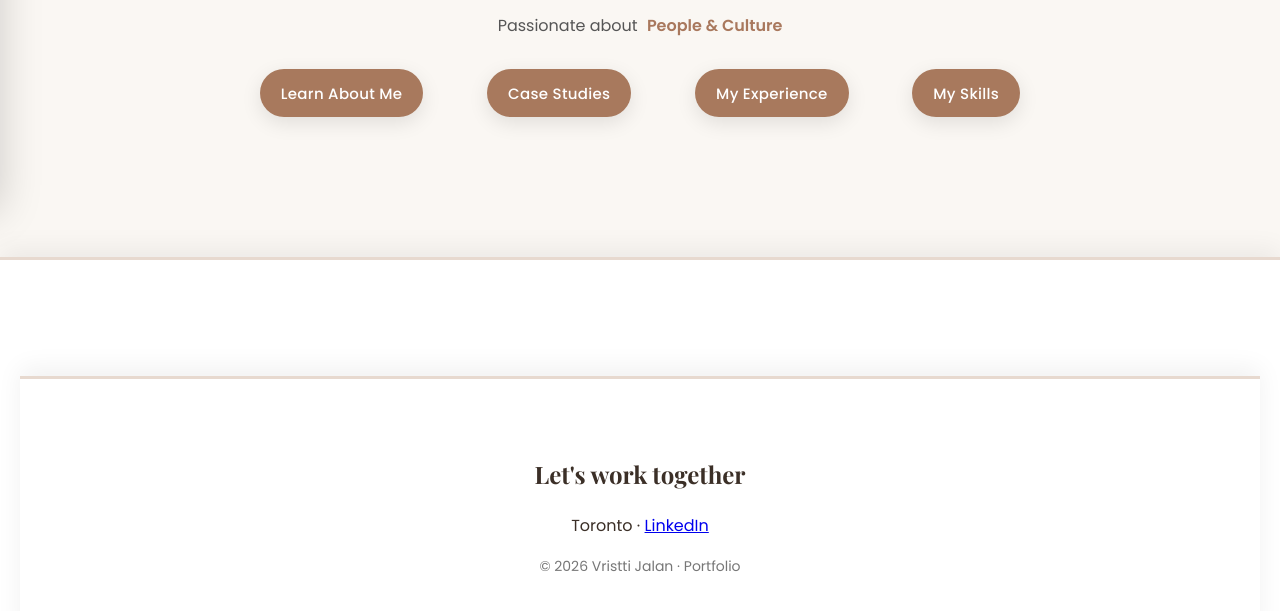
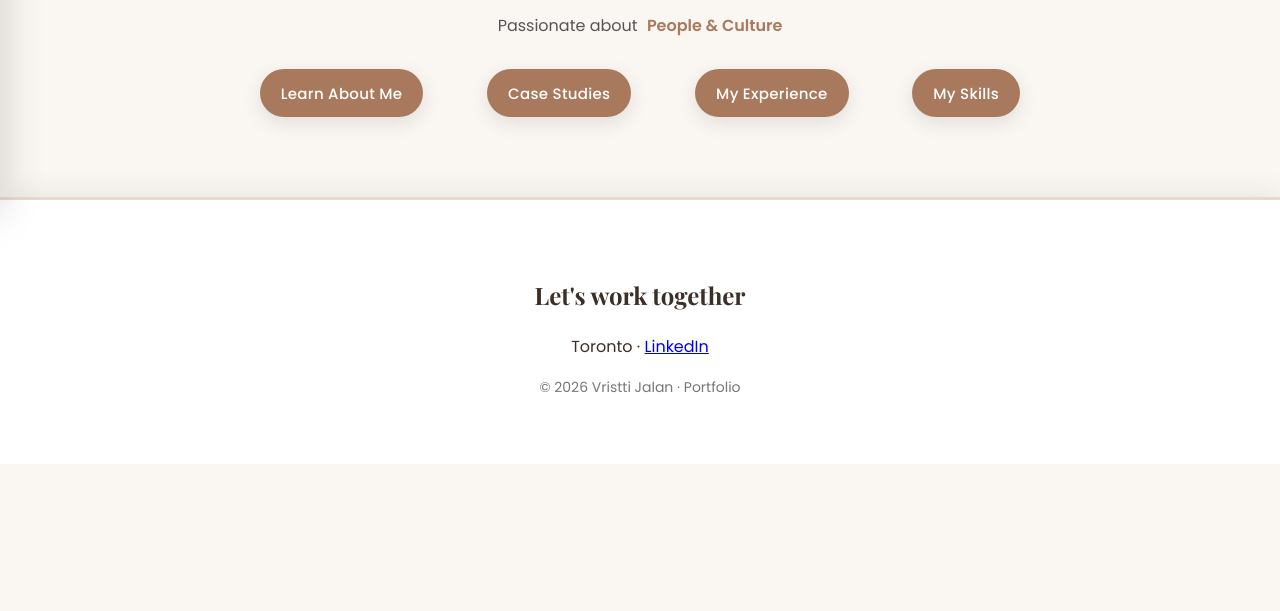
Before and after one commit to Vristti/.github.io, a plain HTML site: page index.html in a window 1280 px wide. Shown: the part 599-1210 px from the top of the page. After the commit the page ends 1063 px from the top, so only its background shows below. Drawn offline with nearby package versions, Linux system fonts and the light colour scheme; a web font is replaced by a local one.

Commit message:
fix footer on home page

```diff
--- a/index.html
+++ b/index.html
@@ -97,8 +97,6 @@
   </div>
 
 </header>
-
-<footer id="contact">
 
     <footer id="contact">
     <h2>Let's work together</h2>
--- a/style.css
+++ b/style.css
@@ -2324,3 +2324,28 @@ footer#contact p {
     font-size: 14px;
   }
 }
+
+/* ===== HOMEPAGE FOOTER SPACING FIX ===== */
+
+/* Remove excessive space below homepage content */
+.hero {
+  margin-bottom: 0;
+}
+
+/* Keep footer full-width and remove extra gap */
+footer#contact {
+  width: 100% !important;
+  max-width: none !important;
+  margin-top: 0 !important;
+  margin-left: 0 !important;
+  margin-right: 0 !important;
+  box-sizing: border-box;
+  background: #ffffff;
+  border-top: 3px solid #e7d9cf;
+}
+
+/* Keep footer content centred */
+footer#contact h2,
+footer#contact p {
+  text-align: center;
+}
```
